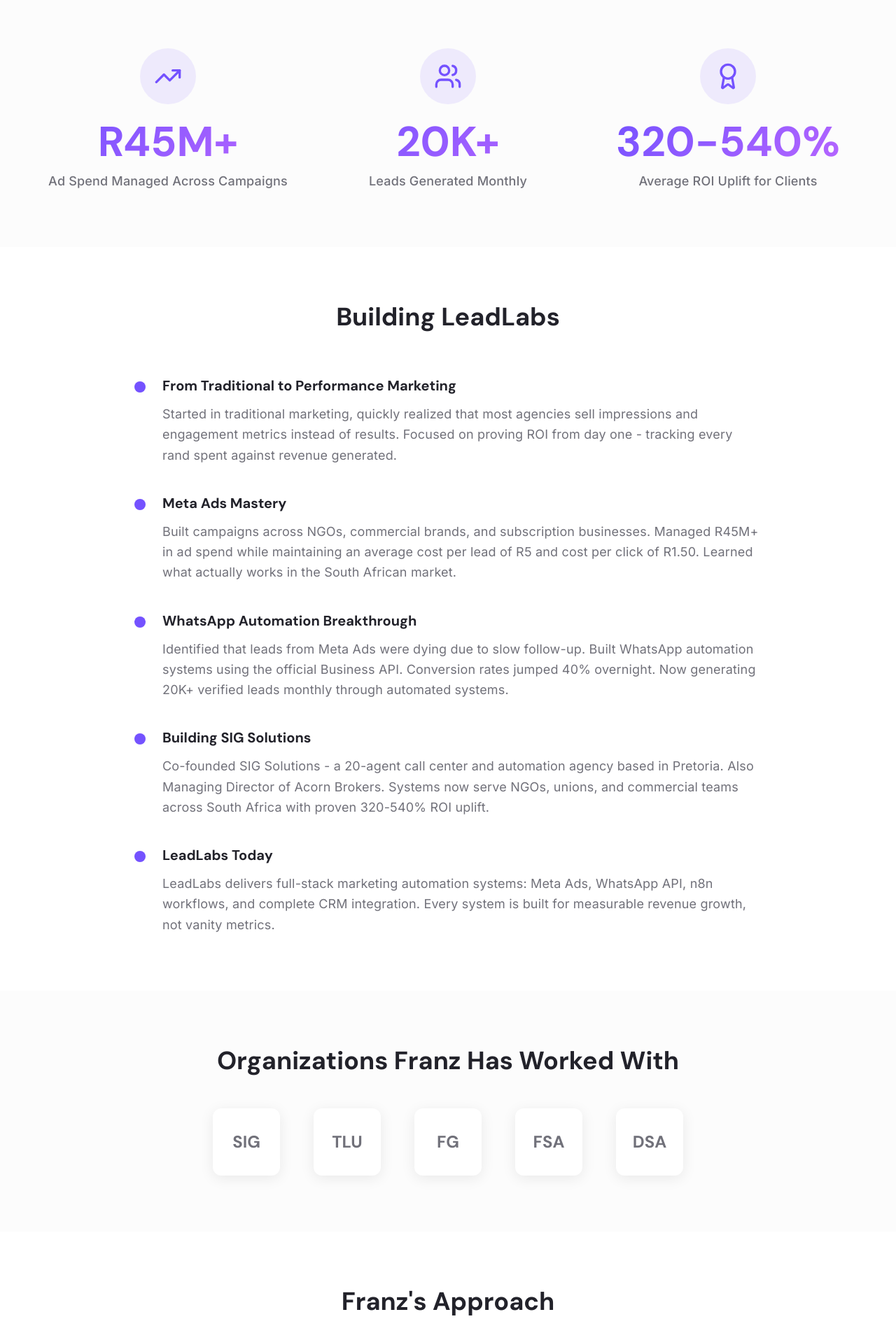
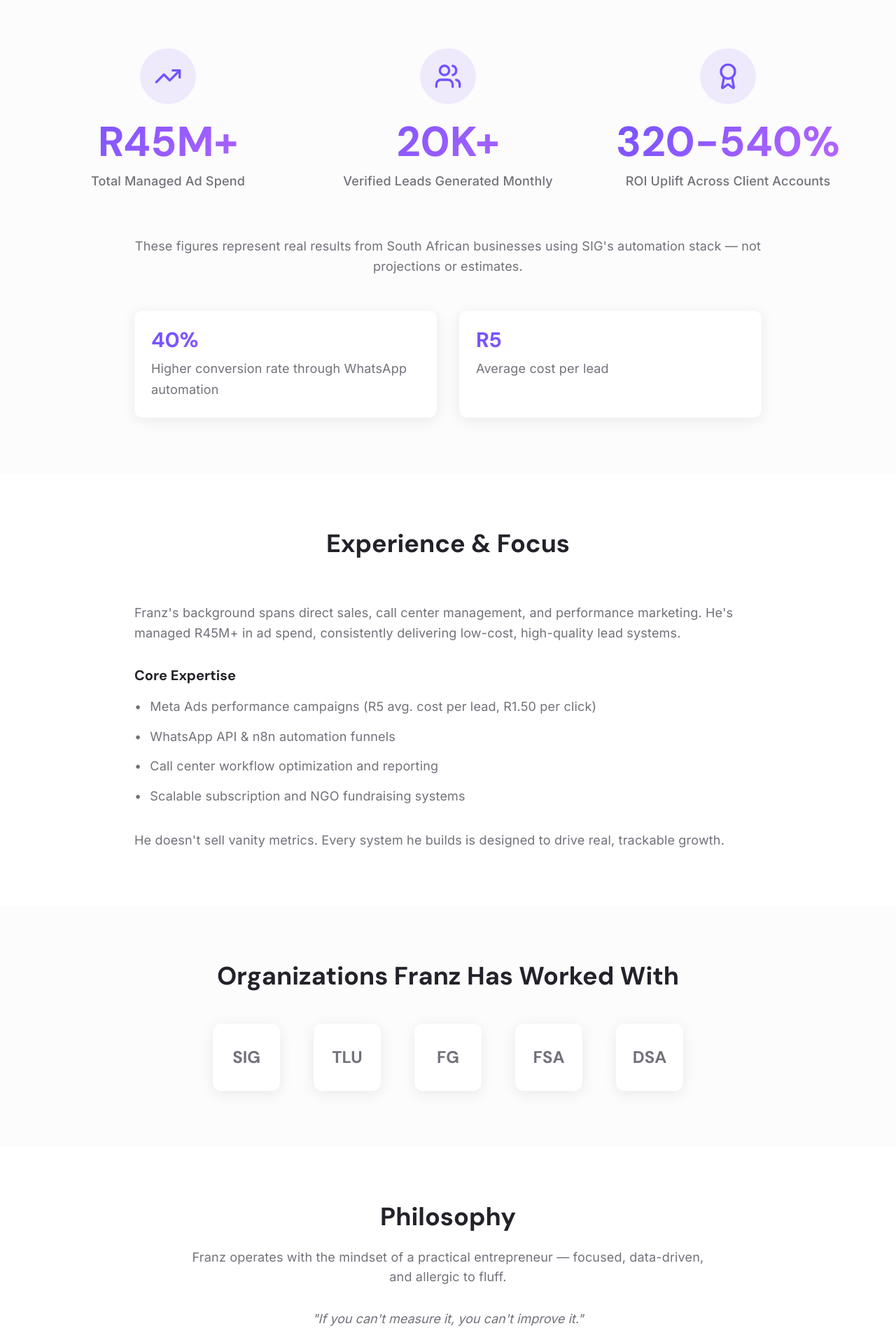
Before and after one commit to bully911210/leadlabs-growth-stack, a React (Vite) app: page /about-franz in a window 1280 px wide. Shown: the part 892-2797 px from the top of the page at 70% size. Built offline with nearby package versions, Linux system fonts and the light colour scheme; the HTML template or start-up script is replaced by a standard one.

Commit message:
Update About Franz page content with verified text
Co-authored-by: bully911210 <194469748+bully911210@users.noreply.github.com>

```diff
--- a/src/pages/AboutFranz.tsx
+++ b/src/pages/AboutFranz.tsx
@@ -54,19 +54,16 @@ const AboutFranz = () => {
               </div>
               <div className="animate-fade-up" style={{ animationDelay: '0.1s' }}>
                 <h1 className="text-4xl md:text-5xl font-dm-sans font-bold mb-6">
-                  Franz Badenhorst
+                  About Franz Badenhorst
                 </h1>
                 <p className="text-xl text-muted-foreground mb-4">
                   Managing Director, SIG Solutions & Acorn Brokers
                 </p>
                 <p className="text-lg text-muted-foreground mb-4 leading-relaxed">
-                  Franz Badenhorst is the Managing Director of SIG Solutions and Acorn Brokers - a Pretoria-based
-                  20-agent call center and automation agency. He builds Meta Ads systems, WhatsApp funnels, and n8n
-                  automations used by NGOs, unions, and commercial teams across South Africa.
+                  Franz Badenhorst is the Managing Director and equity partner at SIG Solutions and Acorn Brokers — a Pretoria-based 20-agent sales and automation agency. He builds Meta Ads systems, WhatsApp funnels, and n8n automations used by NGOs, unions, and commercial teams across South Africa.
                 </p>
                 <p className="text-lg text-muted-foreground leading-relaxed">
-                  Every system Franz builds is focused on one thing: turning marketing spend into measurable revenue.
-                  No vanity metrics. No guesswork. Just proven ROI for South African businesses.
+                  With over a decade in sales and operations, Franz's focus is building businesses that scale with discipline and precision. He leads SIG Solutions' sales and automation strategy, ensuring every campaign turns marketing spend into measurable revenue.
                 </p>
               </div>
             </div>
@@ -85,7 +82,7 @@ const AboutFranz = () => {
                   <TrendingUp className="text-primary" size={40} />
                 </div>
                 <div className="text-5xl md:text-6xl font-dm-sans font-bold text-gradient mb-3">R45M+</div>
-                <p className="text-lg text-muted-foreground font-medium">Ad Spend Managed Across Campaigns</p>
+                <p className="text-lg text-muted-foreground font-medium">Total Managed Ad Spend</p>
               </div>
 
               <div className="text-center animate-fade-up" style={{ animationDelay: '0.1s' }}>
@@ -93,7 +90,7 @@ const AboutFranz = () => {
                   <Users className="text-primary" size={40} />
                 </div>
                 <div className="text-5xl md:text-6xl font-dm-sans font-bold text-gradient mb-3">20K+</div>
-                <p className="text-lg text-muted-foreground font-medium">Leads Generated Monthly</p>
+                <p className="text-lg text-muted-foreground font-medium">Verified Leads Generated Monthly</p>
               </div>
 
               <div className="text-center animate-fade-up" style={{ animationDelay: '0.2s' }}>
@@ -101,78 +98,67 @@ const AboutFranz = () => {
                   <Award className="text-primary" size={40} />
                 </div>
                 <div className="text-5xl md:text-6xl font-dm-sans font-bold text-gradient mb-3">320-540%</div>
-                <p className="text-lg text-muted-foreground font-medium">Average ROI Uplift for Clients</p>
+                <p className="text-lg text-muted-foreground font-medium">ROI Uplift Across Client Accounts</p>
+              </div>
+            </div>
+
+            <div className="max-w-4xl mx-auto mt-16 animate-fade-up" style={{ animationDelay: '0.3s' }}>
+              <p className="text-lg text-muted-foreground leading-relaxed text-center">
+                These figures represent real results from South African businesses using SIG's automation stack — not projections or estimates.
+              </p>
+            </div>
+
+            <div className="max-w-4xl mx-auto mt-12 animate-fade-up" style={{ animationDelay: '0.4s' }}>
+              <div className="grid grid-cols-1 md:grid-cols-2 gap-8">
+                <div className="bg-background p-6 rounded-xl shadow-soft">
+                  <div className="text-3xl font-dm-sans font-bold text-gradient mb-2">40%</div>
+                  <p className="text-muted-foreground">Higher conversion rate through WhatsApp automation</p>
+                </div>
+                <div className="bg-background p-6 rounded-xl shadow-soft">
+                  <div className="text-3xl font-dm-sans font-bold text-gradient mb-2">R5</div>
+                  <p className="text-muted-foreground">Average cost per lead</p>
+                </div>
               </div>
             </div>
           </div>
         </section>
 
-        {/* Timeline */}
+        {/* Experience & Focus */}
         <section className="py-20 px-4">
           <div className="max-w-4xl mx-auto">
             <h2 className="text-3xl md:text-4xl font-dm-sans font-bold text-center mb-16">
-              Building LeadLabs
+              Experience & Focus
             </h2>
 
             <div className="space-y-10">
-              <div className="flex items-start space-x-6 animate-fade-up">
-                <div className="w-4 h-4 rounded-full bg-primary mt-2 flex-shrink-0"></div>
-                <div>
-                  <h3 className="text-xl font-dm-sans font-semibold mb-3">From Traditional to Performance Marketing</h3>
-                  <p className="text-lg text-muted-foreground leading-relaxed">
-                    Started in traditional marketing, quickly realized that most agencies sell impressions and
-                    engagement metrics instead of results. Focused on proving ROI from day one - tracking every
-                    rand spent against revenue generated.
-                  </p>
-                </div>
-              </div>
+              <div className="animate-fade-up">
+                <p className="text-lg text-muted-foreground leading-relaxed mb-8">
+                  Franz's background spans direct sales, call center management, and performance marketing. He's managed R45M+ in ad spend, consistently delivering low-cost, high-quality lead systems.
+                </p>
 
-              <div className="flex items-start space-x-6 animate-fade-up" style={{ animationDelay: '0.1s' }}>
-                <div className="w-4 h-4 rounded-full bg-primary mt-2 flex-shrink-0"></div>
-                <div>
-                  <h3 className="text-xl font-dm-sans font-semibold mb-3">Meta Ads Mastery</h3>
-                  <p className="text-lg text-muted-foreground leading-relaxed">
-                    Built campaigns across NGOs, commercial brands, and subscription businesses. Managed R45M+
-                    in ad spend while maintaining an average cost per lead of R5 and cost per click of R1.50.
-                    Learned what actually works in the South African market.
-                  </p>
-                </div>
-              </div>
+                <h3 className="text-xl font-dm-sans font-semibold mb-4">Core Expertise</h3>
+                <ul className="space-y-3 text-lg text-muted-foreground">
+                  <li className="flex items-start">
+                    <span className="mr-3">•</span>
+                    <span>Meta Ads performance campaigns (R5 avg. cost per lead, R1.50 per click)</span>
+                  </li>
+                  <li className="flex items-start">
+                    <span className="mr-3">•</span>
+                    <span>WhatsApp API & n8n automation funnels</span>
+                  </li>
+                  <li className="flex items-start">
+                    <span className="mr-3">•</span>
+                    <span>Call center workflow optimization and reporting</span>
+                  </li>
+                  <li className="flex items-start">
+                    <span className="mr-3">•</span>
+                    <span>Scalable subscription and NGO fundraising systems</span>
+                  </li>
+                </ul>
 
-              <div className="flex items-start space-x-6 animate-fade-up" style={{ animationDelay: '0.2s' }}>
-                <div className="w-4 h-4 rounded-full bg-primary mt-2 flex-shrink-0"></div>
-                <div>
-                  <h3 className="text-xl font-dm-sans font-semibold mb-3">WhatsApp Automation Breakthrough</h3>
-                  <p className="text-lg text-muted-foreground leading-relaxed">
-                    Identified that leads from Meta Ads were dying due to slow follow-up. Built WhatsApp
-                    automation systems using the official Business API. Conversion rates jumped 40%
-                    overnight. Now generating 20K+ verified leads monthly through automated systems.
-                  </p>
-                </div>
-              </div>
-
-              <div className="flex items-start space-x-6 animate-fade-up" style={{ animationDelay: '0.3s' }}>
-                <div className="w-4 h-4 rounded-full bg-primary mt-2 flex-shrink-0"></div>
-                <div>
-                  <h3 className="text-xl font-dm-sans font-semibold mb-3">Building SIG Solutions</h3>
-                  <p className="text-lg text-muted-foreground leading-relaxed">
-                    Co-founded SIG Solutions - a 20-agent call center and automation agency based in Pretoria.
-                    Also Managing Director of Acorn Brokers. Systems now serve NGOs, unions, and commercial
-                    teams across South Africa with proven 320-540% ROI uplift.
-                  </p>
-                </div>
-              </div>
-
-              <div className="flex items-start space-x-6 animate-fade-up" style={{ animationDelay: '0.4s' }}>
-                <div className="w-4 h-4 rounded-full bg-primary mt-2 flex-shrink-0"></div>
-                <div>
-                  <h3 className="text-xl font-dm-sans font-semibold mb-3">LeadLabs Today</h3>
-                  <p className="text-lg text-muted-foreground leading-relaxed">
-                    LeadLabs delivers full-stack marketing automation systems: Meta Ads, WhatsApp API,
-                    n8n workflows, and complete CRM integration. Every system is built for measurable
-                    revenue growth, not vanity metrics.
-                  </p>
-                </div>
+                <p className="text-lg text-muted-foreground leading-relaxed mt-8">
+                  He doesn't sell vanity metrics. Every system he builds is designed to drive real, trackable growth.
+                </p>
               </div>
             </div>
           </div>
@@ -202,29 +188,47 @@ const AboutFranz = () => {
         <section className="py-20 px-4">
           <div className="max-w-3xl mx-auto text-center">
             <h2 className="text-3xl md:text-4xl font-dm-sans font-bold mb-6">
-              Franz's Approach
+              Philosophy
             </h2>
+            <p className="text-lg text-muted-foreground mb-8">
+              Franz operates with the mindset of a practical entrepreneur — focused, data-driven, and allergic to fluff.
+            </p>
             <div className="space-y-6 text-lg text-muted-foreground">
-              <p className="animate-fade-up">
-                "Marketing should be measurable. If you can't track it, you can't improve it. Every system I build
-                starts with one question: how do we prove ROI?"
-              </p>
-              <p className="animate-fade-up" style={{ animationDelay: '0.1s' }}>
-                "Automation isn't about replacing humans - it's about removing the repetitive tasks so your team
-                can focus on what actually drives revenue."
-              </p>
-              <p className="animate-fade-up" style={{ animationDelay: '0.2s' }}>
-                "South African businesses deserve world-class marketing systems. That's what we build at SIG Solutions,
-                and that's what LeadLabs delivers."
-              </p>
+              <blockquote className="italic animate-fade-up">
+                "If you can't measure it, you can't improve it."
+              </blockquote>
+              <blockquote className="italic animate-fade-up" style={{ animationDelay: '0.1s' }}>
+                "Automation doesn't replace people; it amplifies their output."
+              </blockquote>
+              <blockquote className="italic animate-fade-up" style={{ animationDelay: '0.2s' }}>
+                "South African businesses deserve systems that turn effort into consistent profit."
+              </blockquote>
             </div>
+            <p className="text-lg text-muted-foreground mt-8 animate-fade-up" style={{ animationDelay: '0.3s' }}>
+              He builds systems that survive market shocks, scale cleanly, and keep delivering long after the first sale.
+            </p>
+          </div>
+        </section>
+
+        {/* Mission at LeadLabs */}
+        <section className="py-20 px-4 bg-secondary/30">
+          <div className="max-w-4xl mx-auto text-center">
+            <h2 className="text-3xl md:text-4xl font-dm-sans font-bold mb-6">
+              Mission at LeadLabs
+            </h2>
+            <p className="text-lg text-muted-foreground leading-relaxed mb-6 animate-fade-up">
+              Through LeadLabs, Franz combines Meta Ads, WhatsApp automation, and n8n workflows into one full-stack marketing engine — purpose-built for measurable ROI.
+            </p>
+            <p className="text-lg text-muted-foreground leading-relaxed animate-fade-up" style={{ animationDelay: '0.1s' }}>
+              LeadLabs exists for one reason: to help South African businesses prove their marketing works. No guesswork. No vanity KPIs. Just performance that pays.
+            </p>
           </div>
         </section>
 
         <CTASection
-          title="Talk to Franz - Build Your Marketing Stack"
-          description="Book a free strategy call. Franz will personally review your current setup and show you exactly where automation can scale your revenue."
-          buttonText="Book Your Call With Franz"
+          title="Talk to Franz"
+          description="Book a free strategy call. Franz will personally review your current setup and show where automation can unlock real revenue growth."
+          buttonText="Book Your Call"
         />
       </main>
 
```
